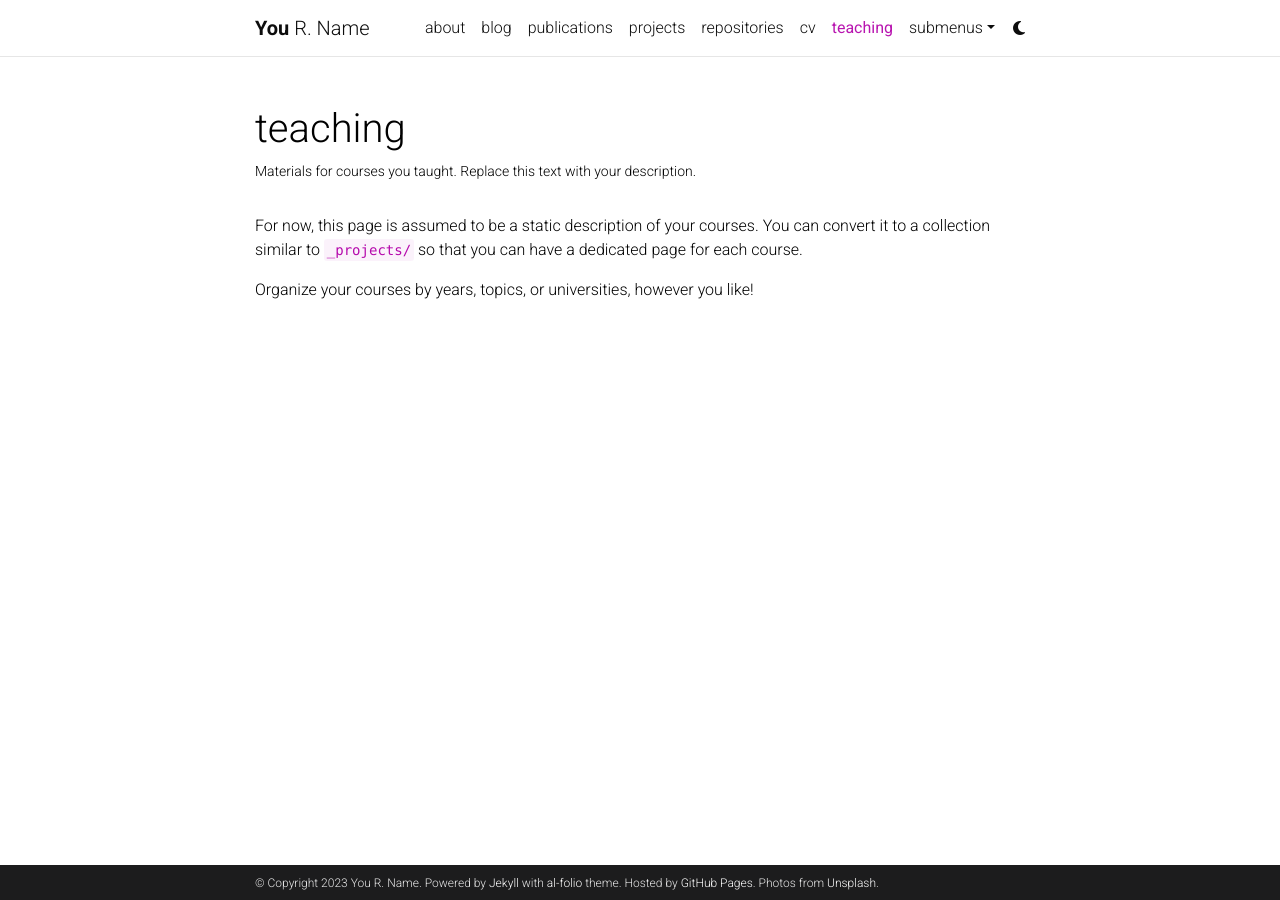
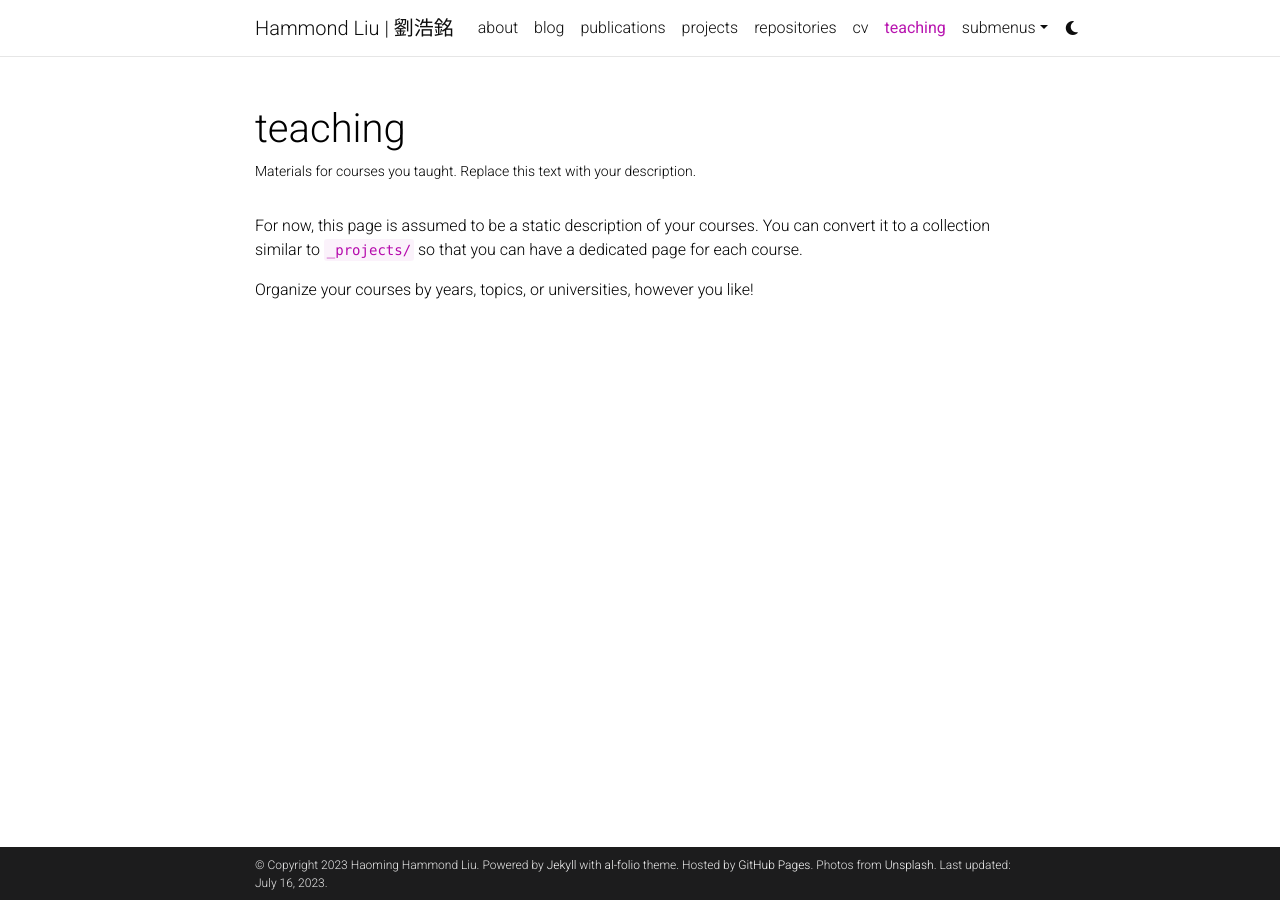
Before and after one commit to hmdliu/hmdliu.github.io, a Jekyll site: the page built from _pages/teaching.md, in a window 1280 px wide. Built offline with Jekyll 4.4.1, drawn with Linux system fonts in a browser that asks for light colours; comment, search, counter and statistics services are not loaded; a style sheet for code colours, icons or effects is not loaded.

```diff
--- a/_config.yml
+++ b/_config.yml
@@ -2,12 +2,12 @@
 # Site settings
 # -----------------------------------------------------------------------------
 
-title: blank # the website title (if blank, full name will be used instead)
-first_name: You
-middle_name: R.
-last_name: Name
-email: you@example.com
-description: > # the ">" symbol means to ignore newlines until "footer_text:"
+title: Hammond Liu | 劉浩銘      # the website title (if blank, full name will be used instead)
+first_name: Haoming
+middle_name: Hammond
+last_name: Liu
+email: hammond.liu@nyu.edu
+description: >                  # the ">" symbol means to ignore newlines until "footer_text:"
   A simple, whitespace theme for academics. Based on [*folio](https://github.com/bogoli/-folio) design.
 footer_text: >
   Powered by <a href="https://jekyllrb.com/" target="_blank">Jekyll</a> with <a href="https://github.com/alshedivat/al-folio">al-folio</a> theme.
@@ -15,13 +15,13 @@
   Photos from <a href="https://unsplash.com" target="_blank">Unsplash</a>.
 keywords: jekyll, jekyll-theme, academic-website, portfolio-website  # add your own keywords or leave empty
 
-lang: en # the language of your site (for example: en, fr, cn, ru, etc.)
-icon: ⚛️  # the emoji used as the favicon (alternatively, provide image name in /assets/img/)
+lang: en                        # the language of your site (for example: en, fr, cn, ru, etc.)
+icon: ☯️                         # the emoji used as the favicon (alternatively, provide image name in /assets/img/)
 
-url: https://alshedivat.github.io # the base hostname & protocol for your site
-baseurl: /al-folio # the subpath of your site, e.g. /blog/
-last_updated: false # set to true if you want to display last updated in the footer
-impressum_path:  # set to path to include impressum link in the footer, use the same path as permalink in a page, helps to conform with EU GDPR
+url: https://hmdliu.github.io   # the base hostname & protocol for your site
+baseurl: /al-folio              # the subpath of your site, e.g. /blog/
+last_updated: true              # set to true if you want to display last updated in the footer
+impressum_path:                 # set to path to include impressum link in the footer, use the same path as permalink in a page, helps to conform with EU GDPR
 
 # -----------------------------------------------------------------------------
 # Theme
```
